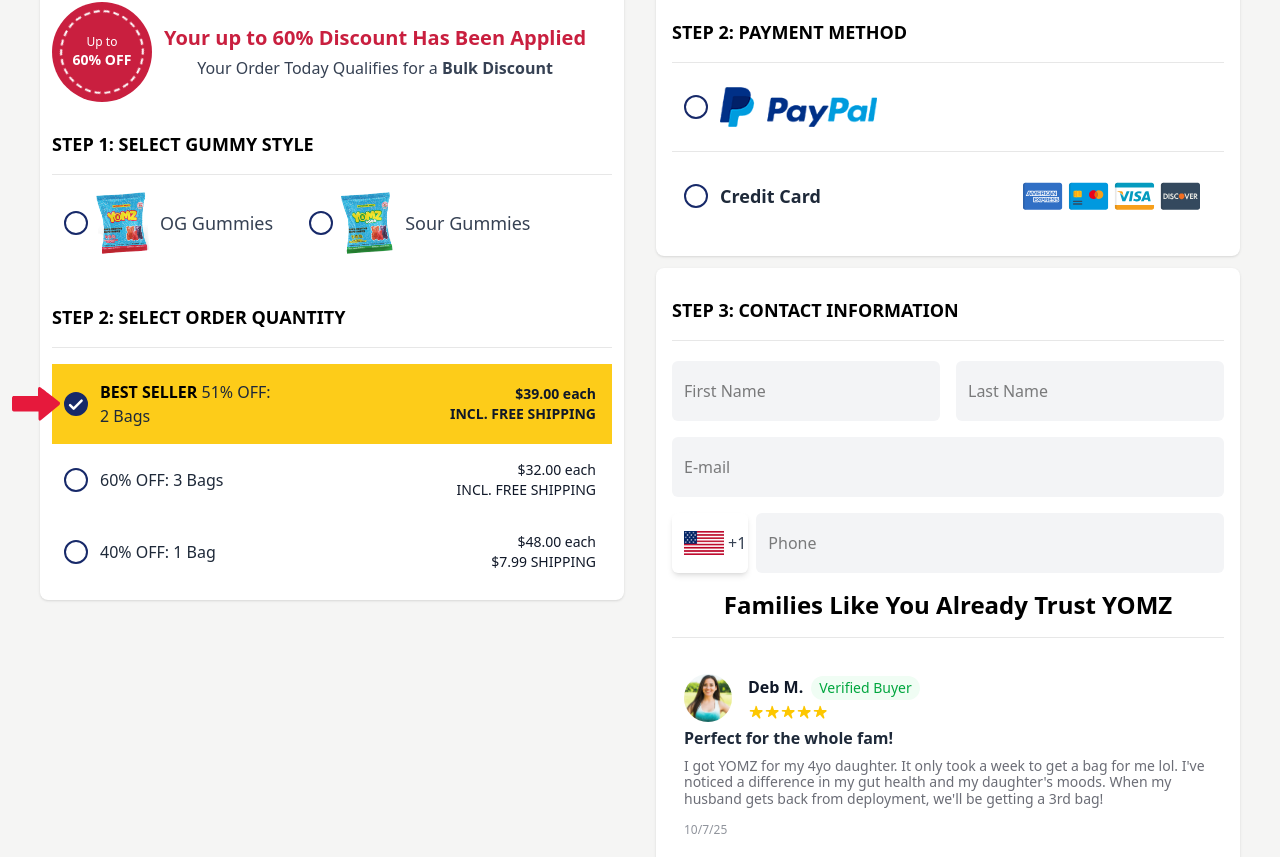
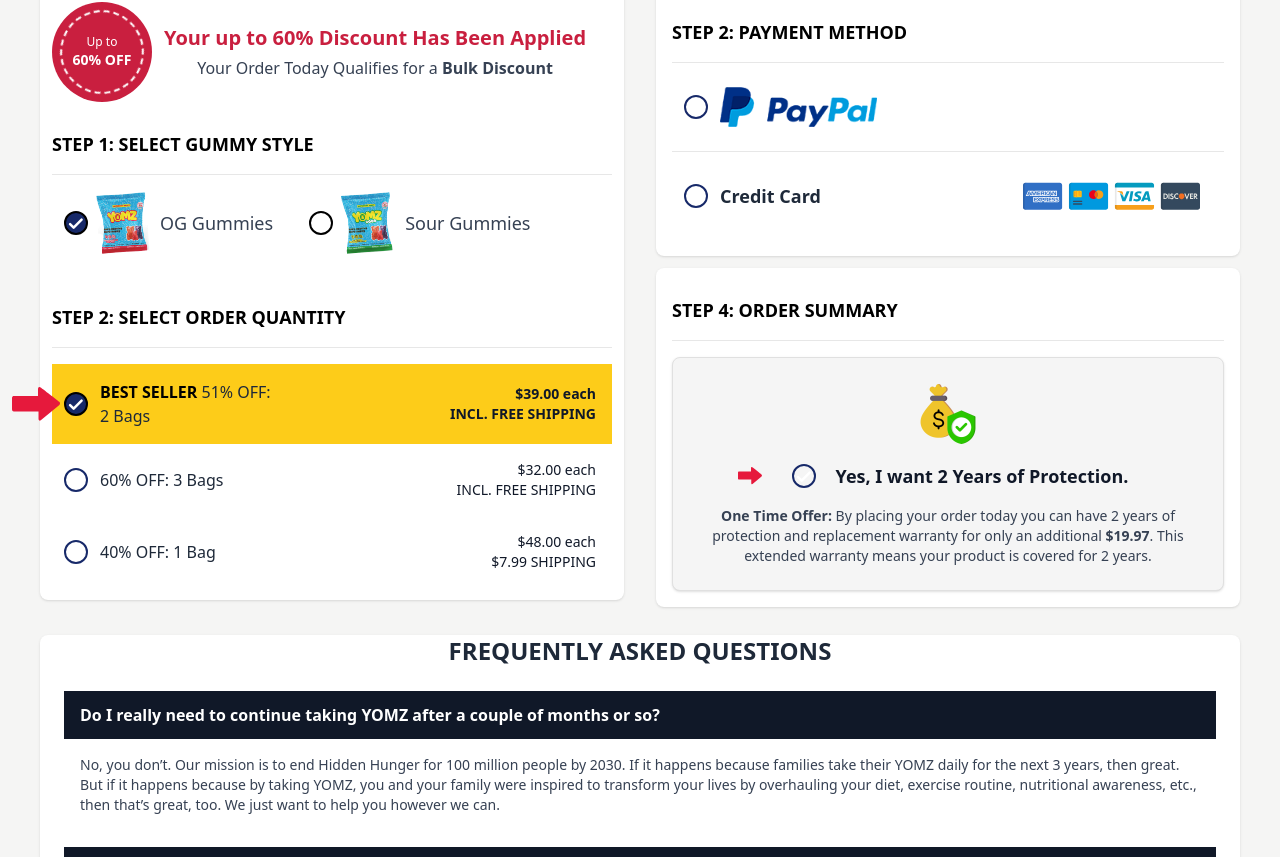
Before and after one commit to parveenstk/yomz-checkout-2, a Nuxt app: page / in a window 1280 px wide. Shown: the part 843-1700 px from the top of the page. Built offline with nearby package versions, Linux system fonts and the light colour scheme.

Commit message:
wokring on updating data & made some structure changes

```diff
--- a/app/assets/data/checkout.ts
+++ b/app/assets/data/checkout.ts
@@ -21,6 +21,22 @@
     }
 ];
 
+export const gymmyTypeData = [
+    {
+        id: 'ogGummies',
+        img: '/images/og-bag.png',
+        name: 'OG Gummies',
+        alt: 'og-bag'
+    },
+
+    {
+        id: 'soursGummies',
+        img: '/images/sour-bag.png',
+        name: 'Sour Gummies',
+        alt: 'sours-bag'
+    }
+];
+
 export const productData: ProductData[] = [
     {
         id: 1,
@@ -33,9 +49,10 @@
             soursGummies: 'Sours Gummies'
         },
         bagQty: 2,
-        compareAtPrice: 79.99,
-        price: 48,
-        percentageOff: 40
+        compareAtPrice: 159.98,
+        price: 78,
+        percentageOff: 51
+
     },
 
     {
@@ -49,9 +66,9 @@
             soursGummies: 'Sours Gummies'
         },
         bagQty: 3,
-        compareAtPrice: 159.98,
-        price: 78,
-        percentageOff: 51
+        compareAtPrice: 239.97,
+        price: 96,
+        percentageOff: 60
     },
 
     {
@@ -65,8 +82,8 @@
             soursGummies: 'Sours Gummies'
         },
         bagQty: 1,
-        compareAtPrice: 239.97,
-        price: 96,
-        percentageOff: 60
+        compareAtPrice: 79.99,
+        price: 48,
+        percentageOff: 40
     }
 ];
--- a/app/pages/index.vue
+++ b/app/pages/index.vue
@@ -1,15 +1,15 @@
 <script setup lang="ts">
-import { gummyBagsSelector, productData } from '~/assets/data/checkout';
+import { gummyBagsSelector, gymmyTypeData, productData } from '~/assets/data/checkout';
 
 // Gummy type
-const gummyType = ref('');
+const gummyType = ref('ogGummies');
 const cartData: Ref<ProductData[]> = ref([]);
 
 // Gummy bags
 const selectedBag = ref(1);
 
 // Payment method
-const paymentMethod = ref('creditCard');
+const paymentMethod = ref('payPal');
 // console.log('paymentMethod:', paymentMethod.value);
 
 // same billing
@@ -239,55 +239,41 @@
                     </div>
                 </div>
 
+                <!-- STEP 1: Select Gummy Style -->
                 <h2 class="text-lg font-bold mt-3 border-b border-[#e7e7e7] pb-4 py-4 mb-4 uppercase">
                     STEP 1: Select Gummy Style
                 </h2>
 
-                <div class="flex space-x-2 lg:space-x-6 mb-8">
-                    <!-- OG Gummies Gummy -->
-                    <label @click="gummyType = 'ogGummies'" class="flex items-center space-x-1 cursor-pointer">
-                        <input type="radio" name="YOMZ" class="peer hidden">
-                        <div
-                            class="w-6 h-6 border-2 shrink-0 aspect-square rounded-full flex items-center justify-center border-[#172969] peer-checked:bg-[#172969] ml-3">
-                            <img v-if="gummyType === 'ogGummies'" src="/images/whiteTick.svg" alt="white-tick">
-                        </div>
-                        <img src="/images/og-bag.png" alt="Option 1" class="w-12 h-12 lg:w-16 lg:h-16  object-cover" />
-                        <span class="text-gray-700 font-medium text-lg leading-5">OG Gummies</span>
-                    </label>
-
-                    <!-- Sours Gummy -->
-                    <label @click="gummyType = 'soursGummies'" class="flex items-center space-x-1 cursor-pointer">
-                        <input type="radio" name="YOMZ" class="peer hidden">
-                        <div
-                            class="w-6 h-6 border-2 shrink-0 aspect-square rounded-full flex items-center justify-center border-[#172969] peer-checked:bg-[#172969] ml-3">
-                            <img v-if="gummyType === 'soursGummies'" src="/images/whiteTick.svg" alt="white-tick">
+                <div class="flex flex-col sm:flex-row space-y-4 sm:space-y-0 sm:space-x-2 lg:space-x-6 mb-8">
+                    <!-- Gummy Selectors -->
+                    <div v-for="value in gymmyTypeData" :key="value.id"
+                        class="flex items-center space-x-1 cursor-pointer relative" @click="gummyType = value.id">
+                        <div class="w-6 h-6 border-2 shrink-0 rounded-full flex items-center justify-center ml-3"
+                            :class="{ 'bg-[#172969] ': gummyType === value.id }">
+                            <NuxtImg v-if="gummyType === value.id" src="/images/whiteTick.svg" alt="white-tick" />
                         </div>
 
-                        <img src="/images/sour-bag.png" alt="Option 2"
-                            class="w-12 h-12 lg:w-16 lg:h-16  object-cover" />
-                        <span class="text-gray-700 font-medium text-lg leading-5">Sour Gummies</span>
-                    </label>
+                        <NuxtImg :src="value.img" width="64" height="64" :alt="value.alt" />
+                        <span class="text-gray-700 font-medium text-lg leading-5">
+                            {{ value.name }}
+                        </span>
+                    </div>
                 </div>
 
+                <!-- STEP 2: Select Order Quantity -->
                 <h2 class="text-lg font-bold mt-3 border-b border-[#e7e7e7] pb-4 py-4 mb-4 uppercase">
                     STEP 2: Select Order Quantity
                 </h2>
 
-                <label v-for="value in gummyBagsSelector" :key="value.id" :class="['relative flex items-center justify-between pl-0 pt-4 pb-4 pr-4 border-yellow-400 cursor-pointer',
+                <div v-for="value in gummyBagsSelector" :key="value.id" @click="addProductData(value.id)" :class="[
+                    'flex items-center justify-between pl-0 pt-4 pb-4 pr-4 cursor-pointer transition relative',
                     value.id === 1 ? 'bg-yellow-400/90' : 'bg-white']">
                     <div class="flex items-center space-x-3">
-                        <!-- Custom Radio -->
-                        <input type="radio" name="YOMZ" class="peer hidden" :value="value.id"
-                            :checked="selectedBag === value.id" @change="addProductData(value.id)" />
-                        <div :class="[
-                            'w-6 h-6 border-2 rounded-full flex items-center justify-center border-[#172969] ml-3',
-                            { 'bg-[#172969]': selectedBag === value.id }
-                        ]">
-                            <svg v-if="selectedBag === value.id" viewBox="0 0 24 24" fill="none"
-                                xmlns="http://www.w3.org/2000/svg" stroke="#ffffff">
-                                <path d="M4.89163 13.2687L9.16582 17.5427L18.7085 8" stroke="#fff" stroke-width="3"
-                                    stroke-linecap="round" stroke-linejoin="round" />
-                            </svg>
+                        <div class="w-6 h-6 rounded-full flex items-center justify-center ml-3 border-2" :class="{
+                            'bg-[#172969]': selectedBag === value.id,
+                            'border-[#172969]': selectedBag !== value.id
+                        }">
+                            <NuxtImg v-if="selectedBag === value.id" src="/images/whiteTick.svg" />
                         </div>
 
                         <p :class="{ 'w-2/3': value.id === 1 }">
@@ -296,14 +282,18 @@
                         </p>
                     </div>
 
-                    <div :class="['text-right text-sm text-gray-900', value.id === 1 && 'font-bold']">
+                    <div :class="[
+                        'text-right text-sm text-gray-900',
+                        value.id === 1 ? 'font-bold' : ''
+                    ]">
                         <p>${{ value.price.toFixed(2) }} each</p>
                         <p class="uppercase">{{ value.shipping }}</p>
                     </div>
 
                     <img v-if="value.id === 1" src="/images/redarrow.svg"
-                        class="w-8 lg:w-12 absolute lg:-left-10 -left-5" />
-                </label>
+                        class="w-8 lg:w-12 absolute lg:-left-10 -left-5" alt="Best Seller Arrow" />
+                </div>
+
             </div>
 
             <div name="reviews-section" class="lg:hidden bg-white p-3 rounded-lg shadow mt-3">
@@ -559,8 +549,10 @@
             </div>
 
             <section v-if="paymentMethod === 'creditCard' || paymentMethod === 'payPal'" class="lg:m-0 m-2">
+
                 <!-- STEP 3: CONTACT INFORMATION -->
-                <div class="bg-white p-4 rounded-lg shadow mt-3">
+                <!-- <div class="bg-white p-4 rounded-lg shadow mt-3"> -->
+                <div v-if="paymentMethod === 'creditCard'" class="bg-white p-4 rounded-lg shadow mt-3">
                     <h2 class="text-lg font-bold mt-3 border-b border-[#e7e7e7] pb-4 mb-1 uppercase">
                         STEP 3: CONTACT INFORMATION
                     </h2>
@@ -1024,7 +1016,7 @@
                     </div>
 
                     <!-- Product Section -->
-                    <div class="w-full pt-6 space-y-6">
+                    <div v-for="product in cartData" :key="product.id" class=" w-full pt-6 space-y-6">
 
                         <div name="product-details">
                             <div class="flex justify-between items-center mb-2">
@@ -1034,23 +1026,22 @@
                                 <p class="font-medium text-gray-800 text-lg">Price</p>
                             </div>
 
-                            <div v-for="product in cartData" :key="product.id"
-                                class="flex justify-between items-start mb-2">
+                            <div class="flex justify-between items-start mb-2">
                                 <div class="flex items-start space-x-4">
                                     <img :src="product.img[gummyType]" alt="Product"
                                         class="w-16 h-16 object-contain border rounded">
                                     <div>
                                         <h3 class="font-semibold text-gray-900">{{ product.title[gummyType] }}</h3>
                                         <span
-                                            class="inline-block mt-1 text-sm bg-gray-700 text-white px-2 py-0.5 rounded-full">{{
-                                                product.bagQty }}
-                                            Bags</span>
+                                            class="inline-block mt-1 text-sm bg-gray-700 text-white px-2 py-0.5 rounded-full">
+                                            {{ product.bagQty }} Bags
+                                        </span>
                                     </div>
                                 </div>
                                 <div class="text-right">
-                                    <p class="text-sm text-red-500 line-through">Regular ${{ product.compareAtPrice }}
-                                    </p>
-                                    <p class="font-semibold text-gray-900">${{ product.price }}</p>
+                                    <p class="text-sm text-red-500 line-through">
+                                        Regular ${{ product.compareAtPrice }}</p>
+                                    <p class="font-semibold text-gray-900">${{ product.price.toFixed(2) }}</p>
                                 </div>
                             </div>
 
@@ -1060,10 +1051,14 @@
                                     <img class="w-5" src="/images/check-icons.png">
                                     <p class=" text-lg font-medium text-gray-800">Free shipping</p>
                                 </div>
-                                <p class="text-sm">
-                                    <span class="text-md line-through text-red-500">$7.95</span>
-                                    <span class="text-md text-green-600 font-medium"> Free</span>
-                                </p>
+                                <div v-if="product.id === 3">
+                                    <span class="text-md font-medium">$7.95</span>
+                                </div>
+                                <div v-else class="flex gap-1">
+                                    <span class="text-md font-medium line-through text-red-500">$7.95</span>
+                                    <span class="text-md font-medium text-green-600 ">Free</span>
+                                </div>
+
                             </div>
 
                             <!-- Total -->
@@ -1073,17 +1068,33 @@
                                         <span class="text-sm">Before Taxes</span>
                                     </p>
                                 </div>
+
                                 <div class="flex gap-3 items-baseline">
-                                    <span class="font-medium text-sm text-red-500">-17%</span>
-                                    <span class="font-medium text-gray-900 text-lg">$95.9</span>
+                                    <!-- discount % -->
+                                    <span class="font-medium text-sm text-red-500">
+                                        -{{ product.percentageOff }}%</span>
+
+                                    <!-- final price -->
+                                    <span class="font-medium text-gray-900 text-lg">
+                                        ${{ product.id === 3
+                                            ? (product.price + 7.95) : product.price }}
+                                    </span>
+
+                                    <!-- total price -->
                                     <span
-                                        class="text-lg font-medium text-white line-through bg-[#c91f3f] px-2 py-1 py-auto"
-                                        style="border-radius: 12px; font-size: 16px;">$143</span>
+                                        class="text-md font-medium text-white line-through bg-[#c91f3f] px-2 py-1 rounded-2xl">
+                                        ${{ product.id === 3
+                                            ? (Number(product.compareAtPrice) + 7.95).toFixed(2)
+                                            : Number(product.compareAtPrice).toFixed(2)
+                                        }}
+                                    </span>
+
                                 </div>
                             </div>
-                            <p class="text-center">🔒 By placing this order you accept YOMZ's Privacy Policy and Terms
-                                of
-                                Use.</p>
+
+                            <p class="text-center">
+                                🔒 By placing this order you accept YOMZ's Privacy Policy and Terms ofUse.
+                            </p>
                         </div>
 
                         <!-- Checkout Button -->
@@ -1100,14 +1111,15 @@
                             <img src="/images/guarantee.png" alt=""
                                 class="h-25 mb-3 sm:mb-0 sm:mr-3 flex-shrink-0 mt-1">
                             <p class="text-gray-700 leading-[1.2] text-center sm:text-left">
-                                Your order today is protected by our ridiculously iron-clad Picky Momz
-                                90-day <span class="font-bold">200% Happiness Guarantee.</span> If you’re not happy with
-                                how
-                                <span class="font-bold">great</span> you and your family
-                                feel, or how improved your energy, focus, and gut issues are, then let us know anytime
-                                in
-                                the next <span class="font-bold">90 days.</span> We’ll refund <span
-                                    class="font-bold">DOUBLE</span> what you paid.
+                                Your order today is protected by our ridiculously iron-clad Picky Momz 90-day
+                                <span class="font-bold">200% Happiness Guarantee.</span>
+                                If you’re not happy with how
+                                <span class="font-bold">great</span>
+                                you and your family feel, or how improved your energy, focus, and gut issues are, then
+                                let us know anytime in the next
+                                <span class="font-bold">90 days.</span> We’ll refund <span
+                                    class="font-bold">DOUBLE</span>
+                                what you paid.
                             </p>
                         </div>
                     </div>
--- a/nuxt.config.ts
+++ b/nuxt.config.ts
@@ -6,6 +6,7 @@
   compatibilityDate: '2025-07-15',
   devtools: { enabled: true },
   css: ['~/assets/css/main.css'],
+  modules: ['@nuxt/image'],
   vite: {
     plugins: [
       tailwindcss(),
--- a/package.json
+++ b/package.json
@@ -10,6 +10,7 @@
     "postinstall": "nuxt prepare"
   },
   "dependencies": {
+    "@nuxt/image": "^1.11.0",
     "@tailwindcss/vite": "^4.1.13",
     "axios": "^1.12.1",
     "nuxt": "^4.1.1",
```
Also changed, not shown: 1 other file (tests, documents, lock files or other folders).
